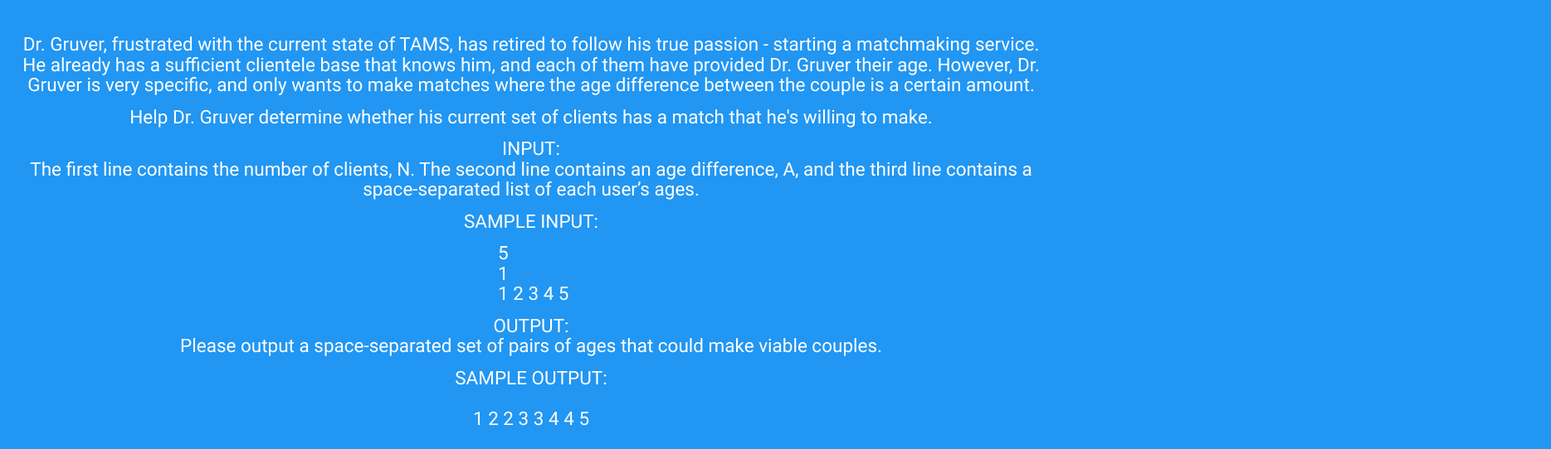
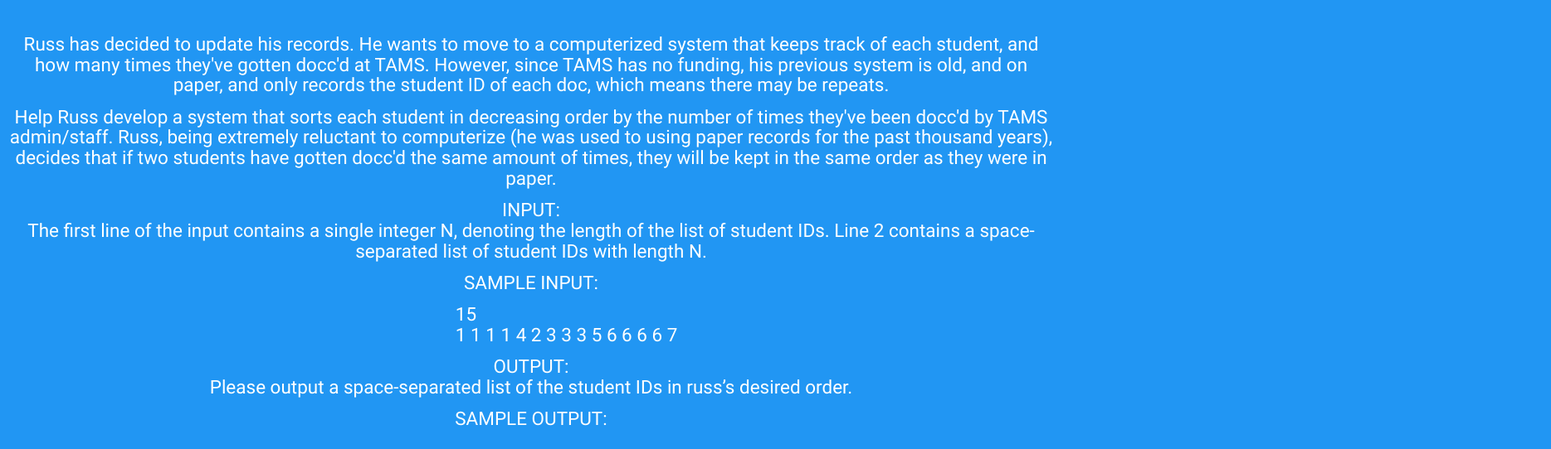
Before and after one commit to rchhong/Competitions-Website, a website: page static/2.html in a window 1280 px wide. Shown: the part 97-639 px from the top of the page at 83% size, 1869 px wide, since content can reach past the window. Drawn offline with nearby package versions, Linux system fonts and the light colour scheme.

Commit message:
dsafdsafdsa

```diff
--- a/static/2.html
+++ b/static/2.html
@@ -18,26 +18,21 @@
     <div class="row">
       <div class="section">
         <div class="col s3"></div>
-        <h6 class="col s12">Dr. Gruver, frustrated with the current state of TAMS, has retired to follow his true passion - starting a matchmaking service.
-          He already has a sufficient clientele base that knows him, and each of them have provided Dr. Gruver their age.
-          However, Dr. Gruver is very specific, and only wants to make matches where the age difference between the couple is a certain amount.
-        </h6>
-        <h6 class="col s12">Help Dr. Gruver determine whether his current set of clients has a match that he's willing to make.</h6>
+        <h6 class="col s12">Russ has decided to update his records. He wants to move to a computerized system that keeps track of each student, and how many times they've gotten docc'd at TAMS. However, since TAMS has no funding, his previous system is old, and on paper, and only records the student ID of each doc, which means there may be repeats.</h6>
+        <h6 class="col s12">Help Russ develop a system that sorts each student in decreasing order by the number of times they've been docc'd by TAMS admin/staff. Russ, being extremely reluctant to computerize (he was used to using paper records for the past thousand years), decides that if two students have gotten docc'd the same amount of times, they will be kept in the same order as they were in paper.</h6>
         <h6 class="col s12">INPUT:<br>
-        The first line contains the number of clients, N.
-        The second line contains an age difference, A, and the third line contains a space-separated list of each user’s ages.
+The first line of the input contains a single integer N, denoting the length of the list of student IDs. Line 2 contains a space-separated list of student IDs with length N.
         <br>
         </h6>
         <h6 class="col s12">SAMPLE INPUT: <br>
-        <h6 style="margin-left : 46%; text-align : left;"class="col s12">
-          5<br>
-          1<br>
-          1 2 3 4 5<br>
+        <h6 style="margin-left : 42%; text-align : left;"class="col s12">
+          15<br>
+          1 1 1 1 4 2 3 3 3 5 6 6 6 6 7<br>
         </h6>
         <h6 class="col s12">OUTPUT:<br>
-          Please output a space-separated set of pairs of ages that could make viable couples.<br></h6>
+          Please output a space-separated list of the student IDs in russ’s desired order.<br></h6>
         <h6 class="col s12">SAMPLE OUTPUT:
-          <br><br>1 2 2 3 3 4 4 5</h6>
+          <br><br>1 1 1 1 6 6 6 6 3 3 3 4 2 5 7</h6>
         <div class="col s3"></div>
         <div class="col s3"></div>
       </div>
```
Also changed, not shown: static/3.html (+17 -2 lines).
